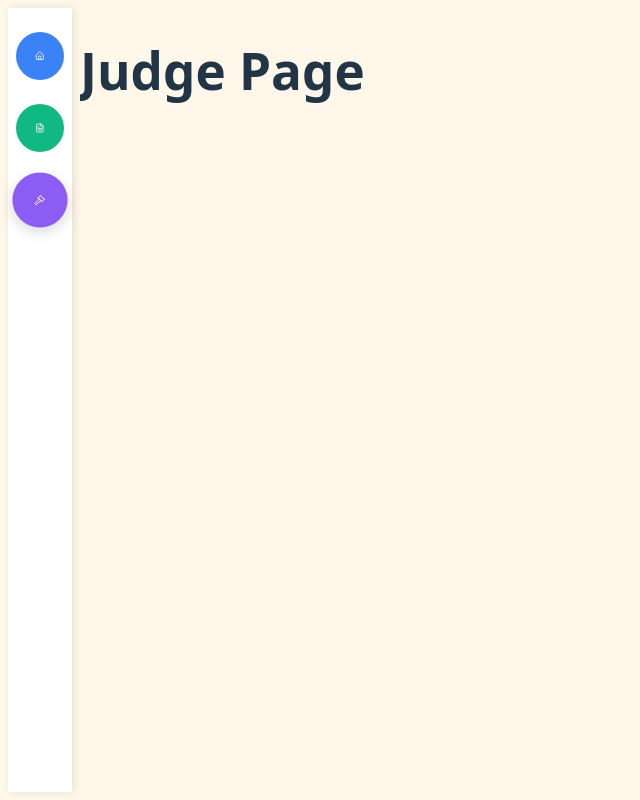
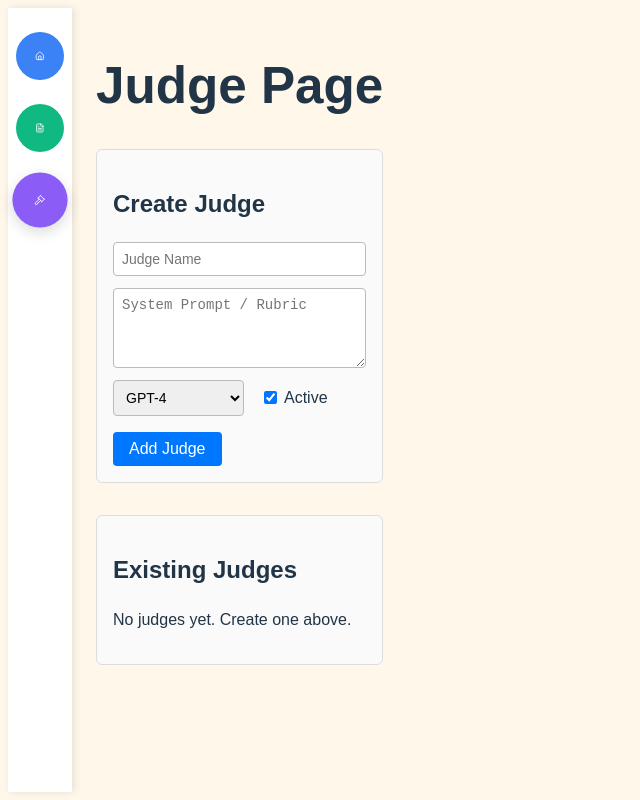
Before and after one commit to ZKey-Taken/ai-judge, a React (Vite) app: page /judge in a window 1280 px wide. Shown: the whole page, without its empty margins (0-640 px from the left). Built offline with nearby package versions, Linux system fonts and the light colour scheme.

Commit message:
Judge page setup, create judge form completed

```diff
--- a/src/pages/HomePage.tsx
+++ b/src/pages/HomePage.tsx
@@ -1,6 +1,6 @@
 import {type ChangeEvent, type FC, useRef, useState} from "react";
 import {SendHorizonal, Upload} from "lucide-react";
-import "./Pages.css";
+import "./HomePage.css";
 
 const HomePage: FC = () => {
     const buttonSize: number = 25;
--- /dev/null
+++ b/src/pages/JudgePage.css
@@ -0,0 +1,80 @@
+.judge-page {
+    max-width: 800px;
+    margin: 0 auto;
+    padding: 1rem;
+    font-family: sans-serif;
+}
+
+.judge-form,
+.judge-list {
+    margin-top: 2rem;
+    padding: 1rem;
+    border: 1px solid #ddd;
+    border-radius: 6px;
+    background: #fafafa;
+}
+
+.judge-name {
+    display: block;
+    width: 100%;
+    box-sizing: border-box;
+    margin-bottom: 0.75rem;
+    padding: 0.5rem;
+    border: 1px solid #bbb;
+    border-radius: 4px;
+    font-size: 14px;
+}
+
+.judge-form textarea {
+    display: block;
+    width: 100%;
+    box-sizing: border-box;
+    margin-bottom: 0.75rem;
+    padding: 0.5rem;
+    border: 1px solid #bbb;
+    border-radius: 4px;
+    font-size: 14px;
+    resize: vertical;
+    min-height: 80px;
+}
+
+.judge-form select {
+    display: block;
+    box-sizing: border-box;
+    padding: 0.5rem;
+    border: 1px solid #bbb;
+    border-radius: 4px;
+    font-size: 14px;
+}
+
+.model-active-row {
+    display: flex;
+    align-items: center;
+    gap: 1rem;
+    margin-bottom: 0.75rem;
+}
+
+.judge-active-button {
+    display: flex;
+    align-items: center;
+    gap: 0.25rem;
+}
+
+.add-judge-btn {
+    display: block;
+    margin-top: 1rem;
+}
+
+
+.judge-form button {
+    padding: 0.5rem 1rem;
+    background: #0077ff;
+    color: white;
+    border: none;
+    border-radius: 4px;
+    cursor: pointer;
+}
+
+.judge-form button:hover {
+    background: #005ecc;
+}
--- a/src/pages/JudgesPage.tsx
+++ b/src/pages/JudgesPage.tsx
@@ -1,14 +1,115 @@
-const JudgesPage = () => {
-    /*
-    TODO:
-    - CRUD for judges: create, edit, deactivate/activate.
-    - List all judges user has created.
-    - Can later be used when assigning judges to questions.
-    */
+import {type FormEvent, useState} from "react";
+import "./JudgePage.css";
+
+export type Judge = {
+    id: string;
+    name: string;
+    prompt: string;
+    model: string;
+    active: boolean;
+};
+
+export default function JudgePage() {
+    const [judges, setJudges] = useState<Judge[]>([]);
+    const [name, setName] = useState("");
+    const [prompt, setPrompt] = useState("");
+    const [model, setModel] = useState("gpt-4");
+    const [active, setActive] = useState(true);
+
+    const addJudge = (e: FormEvent) => {
+        e.preventDefault();
+        if (!name.trim()) return;
+
+        const newJudge: Judge = {
+            id: crypto.randomUUID(),
+            name,
+            prompt,
+            model,
+            active,
+        };
+
+        setJudges((prev) => [...prev, newJudge]);
+
+        // Reset form
+        setName("");
+        setPrompt("");
+        setModel("gpt-4");
+        setActive(true);
+    };
+
+    const toggleActive = (id: string) => {
+        setJudges((prev) =>
+            prev.map((j) => (j.id === id ? {...j, active: !j.active} : j))
+        );
+    };
 
     return (
-        <h1>Judge Page</h1>
+        <div className="judge-page">
+            <h1>Judge Page</h1>
+
+            {/* Judge Form */}
+            <form className="judge-form" onSubmit={addJudge}>
+                <h2>Create Judge</h2>
+                <input
+                    className="judge-name"
+                    type="text"
+                    placeholder="Judge Name"
+                    value={name}
+                    onChange={(e) => setName(e.target.value)}
+                    required
+                />
+                <textarea
+                    placeholder="System Prompt / Rubric"
+                    value={prompt}
+                    onChange={(e) => setPrompt(e.target.value)}
+                    required
+                />
+                <div className="model-active-row">
+                    <select value={model} onChange={(e) => setModel(e.target.value)}>
+                        <option value="gpt-4">GPT-4</option>
+                        <option value="gpt-3.5-turbo">GPT-3.5 Turbo</option>
+                        <option value="claude-2">Claude 2</option>
+                        <option value="gemini-pro">Gemini Pro</option>
+                    </select>
+                    <label className="judge-active-button">
+                        <input
+                            type="checkbox"
+                            checked={active}
+                            onChange={() => setActive(!active)}
+                        />
+                        Active
+                    </label>
+                </div>
+                <button type="submit" className="add-judge-btn">Add Judge</button>
+            </form>
+
+
+            {/* Judge List */}
+            <div className="judge-list">
+                <h2>Existing Judges</h2>
+                {judges.length === 0 ? (
+                    <p className="empty">
+                        No judges yet. Create one above.
+                    </p>
+                ) : (
+                    <ul>
+                        {/*TODO: Complete the classNames later when actual judges appear*/}
+                        {judges.map((j) => (
+                            <li key={j.id} className={j.active ? "" : ""}>
+                                <div>
+                                    <strong>{j.name}</strong> ({j.model})
+                                    <p>{j.prompt}</p>
+                                </div>
+                                <div className="">
+                                    <button onClick={() => toggleActive(j.id)}>
+                                        {j.active ? "Deactivate" : "Activate"}
+                                    </button>
+                                </div>
+                            </li>
+                        ))}
+                    </ul>
+                )}
+            </div>
+        </div>
     );
 }
-
-export default JudgesPage
```
Also changed, not shown: src/pages/HomePage.css (renamed from src/pages/Pages.css).
